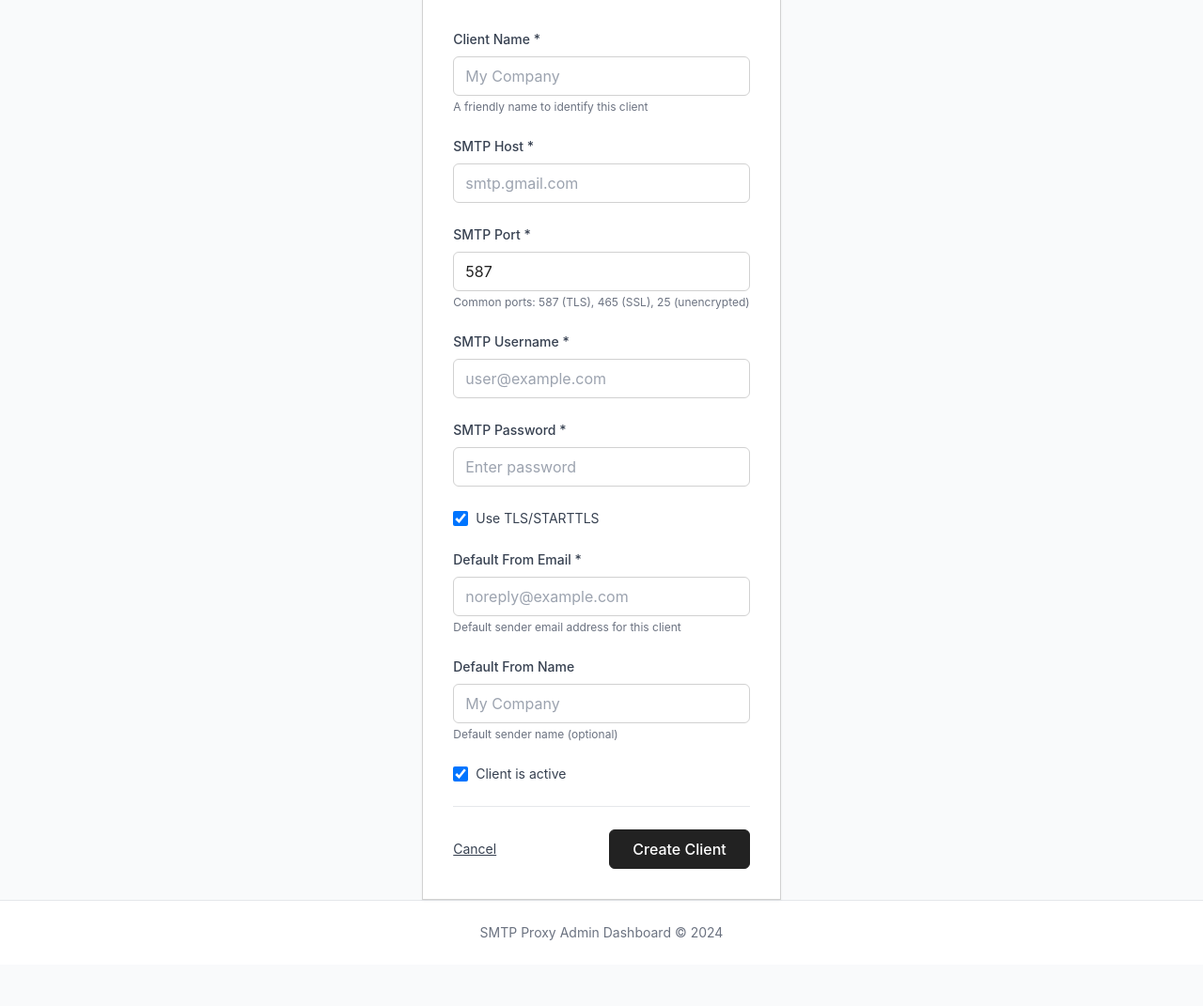
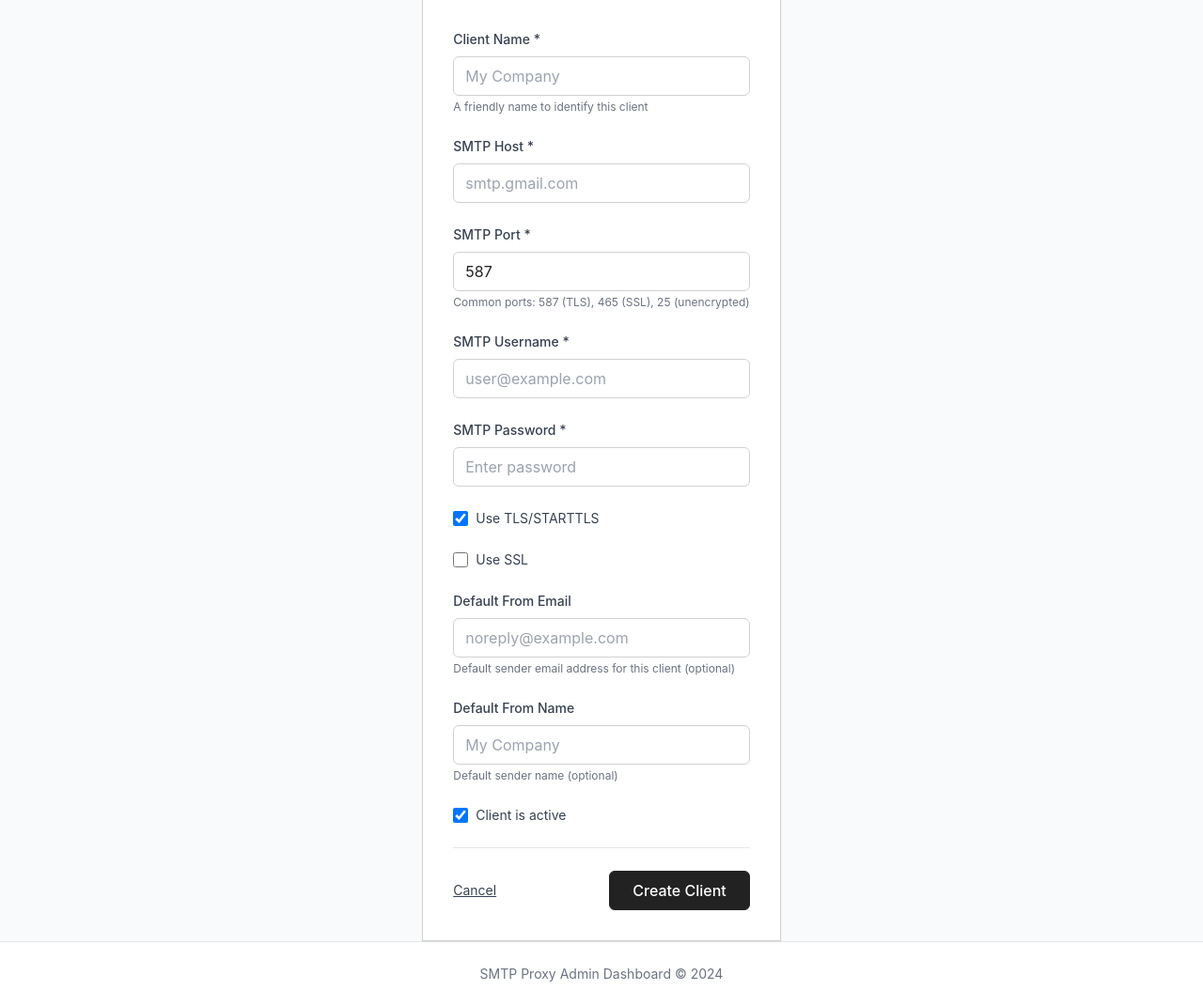
Before and after one commit to VrubPetCl/fastapi-smtp-proxy, a Python web app: template app/templates/client_form.html in a window 1280 px wide. Shown: the part 101-1172 px from the top of the page at 94% size. Before the commit the page ends 1102 px from the top, so only its background shows below. Run offline with Jinja, Linux system fonts and the light colour scheme; the template is opened without the code that fills it, so the values that code supplies are empty; some libraries are stand-ins or nearby versions.

Commit message:
Fix client form field persistence issues
- Fix TLS/STARTTLS checkbox not retaining value on edit
- Fix default from email field not persisting on edit
- Fix default from name field not persisting on edit
- Add missing SSL checkbox option
- Update template to use correct database column names:
  * smtp_use_tls instead of use_tls
  * smtp_use_ssl instead of use_ssl
  * default_from_email instead of from_email
  * default_from_name instead of from_name
- Update web.py form handlers to match database schema
- Update client_detail.html template to show SSL option
- Make default from email/name optional (not required)

```diff
--- a/app/templates/client_form.html
+++ b/app/templates/client_form.html
@@ -101,43 +101,56 @@
             <div class="flex items-center">
                 <input
                     type="checkbox"
-                    id="use_tls"
-                    name="use_tls"
+                    id="smtp_use_tls"
+                    name="smtp_use_tls"
                     class="h-4 w-4 rounded"
-                    {% if client and client.use_tls %}checked{% elif not client %}checked{% endif %}
+                    {% if client and client.smtp_use_tls %}checked{% elif not client %}checked{% endif %}
                 >
-                <label for="use_tls" class="ml-2 block text-sm text-gray-700">
+                <label for="smtp_use_tls" class="ml-2 block text-sm text-gray-700">
                     Use TLS/STARTTLS
+                </label>
+            </div>
+
+            <!-- Use SSL -->
+            <div class="flex items-center">
+                <input
+                    type="checkbox"
+                    id="smtp_use_ssl"
+                    name="smtp_use_ssl"
+                    class="h-4 w-4 rounded"
+                    {% if client and client.smtp_use_ssl %}checked{% endif %}
+                >
+                <label for="smtp_use_ssl" class="ml-2 block text-sm text-gray-700">
+                    Use SSL
                 </label>
             </div>
 
             <!-- From Email -->
             <div>
-                <label for="from_email" class="block text-sm font-medium text-gray-700 mb-2">
-                    Default From Email *
+                <label for="default_from_email" class="block text-sm font-medium text-gray-700 mb-2">
+                    Default From Email
                 </label>
                 <input
                     type="email"
-                    id="from_email"
-                    name="from_email"
-                    required
-                    value="{% if client %}{{ client.from_email }}{% endif %}"
+                    id="default_from_email"
+                    name="default_from_email"
+                    value="{% if client %}{{ client.default_from_email or '' }}{% endif %}"
                     class="w-full px-3 py-2 rounded-md"
                     placeholder="noreply@example.com"
                 >
-                <p class="mt-1 text-xs text-gray-500">Default sender email address for this client</p>
+                <p class="mt-1 text-xs text-gray-500">Default sender email address for this client (optional)</p>
             </div>
 
             <!-- From Name -->
             <div>
-                <label for="from_name" class="block text-sm font-medium text-gray-700 mb-2">
+                <label for="default_from_name" class="block text-sm font-medium text-gray-700 mb-2">
                     Default From Name
                 </label>
                 <input
                     type="text"
-                    id="from_name"
-                    name="from_name"
-                    value="{% if client %}{{ client.from_name or '' }}{% endif %}"
+                    id="default_from_name"
+                    name="default_from_name"
+                    value="{% if client %}{{ client.default_from_name or '' }}{% endif %}"
                     class="w-full px-3 py-2 rounded-md"
                     placeholder="My Company"
                 >
```
Also changed, not shown: app/templates/client_detail.html (+16 -4 lines), app/web.py (+16 -12 lines).
